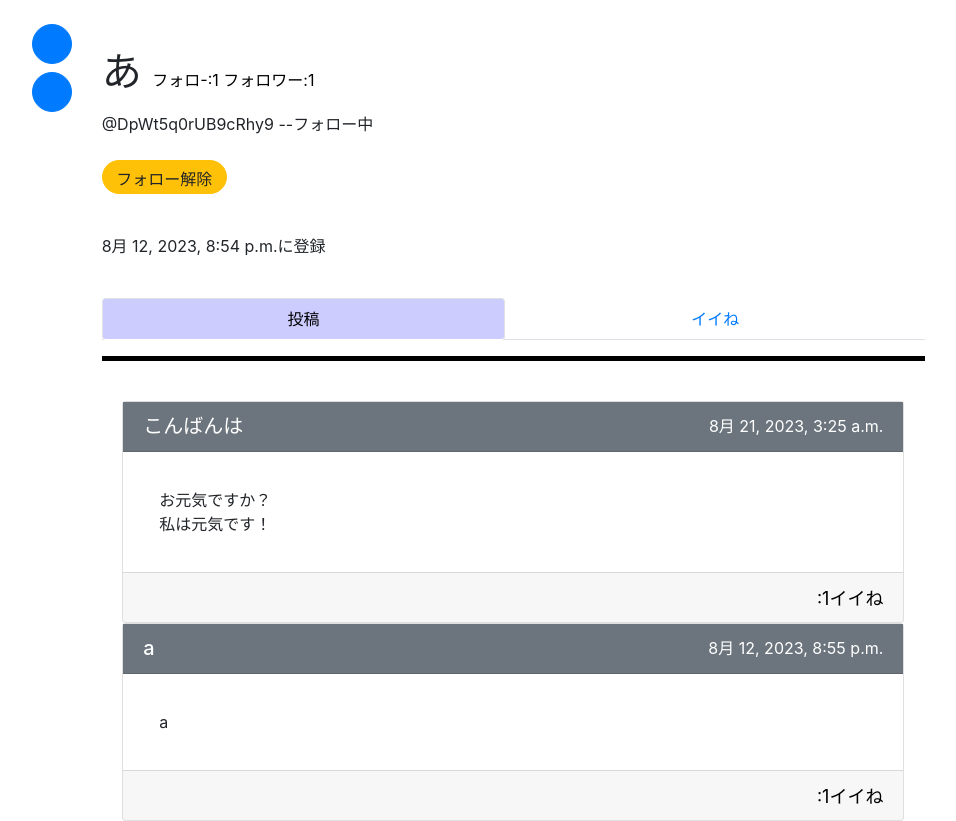
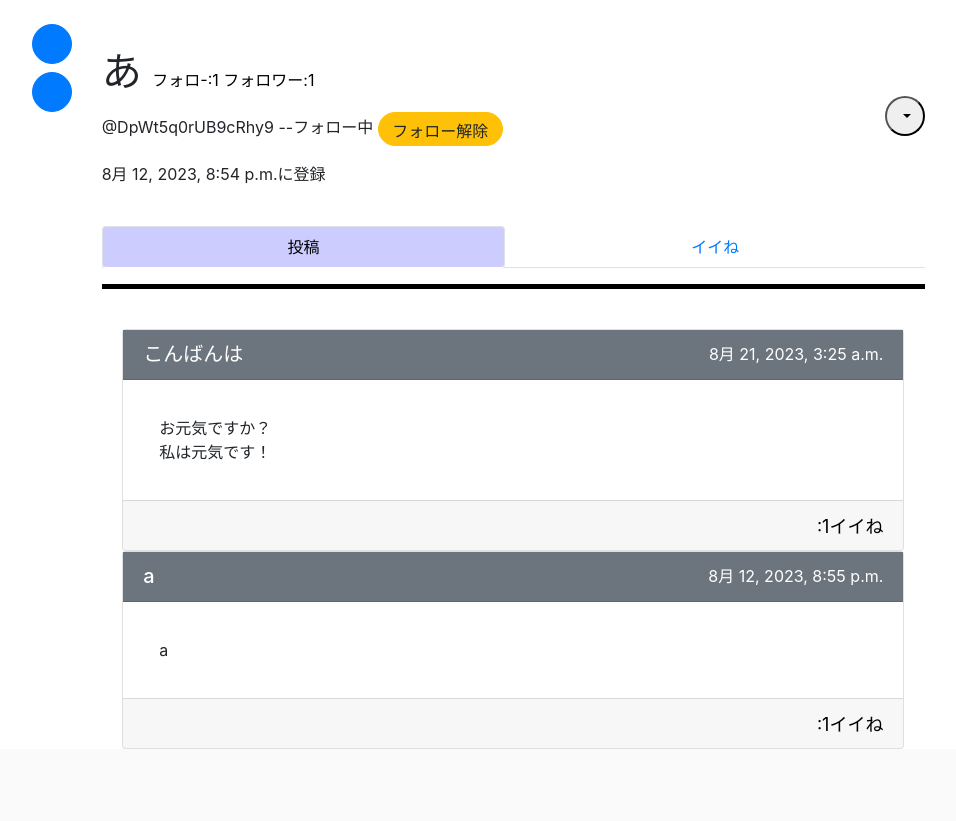
Before and after one commit to Sakoda2269/mysns_mk2, a Django app: page /accounts/user/1d301dd7-8f2a-4aba-b0e0-6cc3a210333b/ in a window 1280 px wide. Shown: the part 56-877 px from the top of the page, without its empty margins (20-976 px from the left). After the commit the page ends 805 px from the top, so only its background shows below. Run offline with Django 3.2, Linux system fonts and the light colour scheme; a user stored in the database is signed in; data comes from the database, SQL or seed files in the repository; both versions use the stored data as it was after the commit; some libraries are stand-ins or nearby versions.

Commit message:
add dropdown menu in userdetail

```diff
--- a/accounts/templates/accounts/userDetail.html
+++ b/accounts/templates/accounts/userDetail.html
@@ -36,6 +36,19 @@
         .h-40px {
             height: 34px !important;
         }
+        .wh-30px{
+            width: 40px !important;
+            height: 40px !important;
+            border-radius:50%;
+        }
+        .wh-30px:hover{
+            background: #ccc;
+            border-radius:50%;
+        }
+        .wh-30px:focus{
+            background: #aaa;
+            border-radius:50%;
+        }
         .notlink{
             text-decoration:none !important;
             color:black !important;
@@ -52,6 +65,7 @@
 
 {% block content %}
     <br>
+    <div>
         <h1 style="display:inline;">
             {{ userDetail.username }}
 
@@ -62,11 +76,22 @@
         <a href="{% url 'accounts:follower' userDetail.id 'followed' %}" class="notlink">
             フォロワー:<div style="display:inline;" class="num">{{ followed_num }}</div>
         </a>
+        {% if user != userDetail %}
+            <div class="dropdown">
+                <button class="wh-30px float-right dropdown-toggle" type="button"
+                    id="dropdownMenuButton" data-toggle="dropdown" aria-haspopup="true" aria-expanded="false">
+                        <i class="fa-solid fa-ellipsis-vertical"></i>
+                </button>
+                    <div class="dropdown-menu" aria-labelledby="dropdownMenuButton">
+                        <a class="dropdown-item" href="#" style="color:red">ブロック</a>
+                        <a class="dropdown-item" href="#" style="color:orange">ミュート</a>
+                    </div>
+            </div>
+        {% endif %}
+    </div>
     <p>
         {% if request.user.is_anonymous %}
             @{{ userDetail.usertag }}
-            <br>
-            <br>
             <button type="button" class="btn btn-primary w-120px h-40px rounded-pill"
                 onClick="location.href='{% url 'accounts:follow' userDetail.id %}'">
                     フォロー
@@ -75,14 +100,13 @@
         {% elif user.id == userDetail.id %}
             @{{ userDetail.usertag }}
         {% else %}
-            <div class="following">
+            <div class="following" style="display:inline;">
                 @{{ userDetail.usertag }}
                 {% if following %}
                     --フォロー中
                 {% endif %}
             </div>
-            <br>
-            <button type="button" class="btn {{ btn_class }} w-120px h-40px rounded-pill" id="ajax_follow">
+            <button type="button" class="btn {{ btn_class }} w-120px h-40px rounded-pill" id="ajax_follow" style="display:inline;">
                 <div class="result">
                     {% if following %}
                         フォロー解除
@@ -91,7 +115,6 @@
                     {% endif %}
                 </div>
             </button>
-            <br>
             <br>
         {% endif %}
     </p>
```
Also changed, not shown: db.sqlite3. Lines whose indentation alone changed are shown as unchanged.
